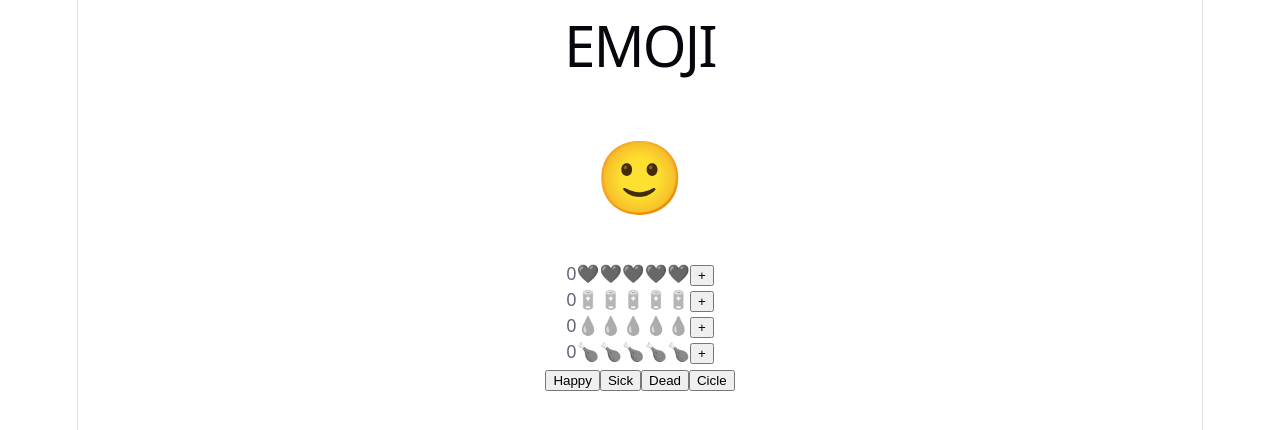
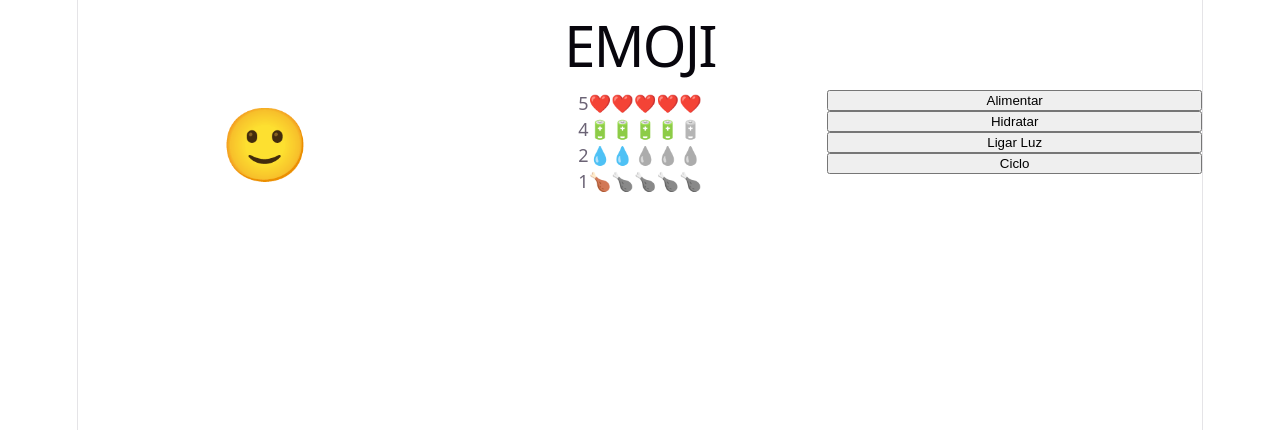
Before and after one commit to ufjf-dcc207/ufjf-dcc207-2026-3-a-atv06-igorknop, a React (Vite) app: page / in a window 1280 px wide. Shown: the top 430 px of the page. Built offline with nearby package versions, Linux system fonts and the light colour scheme.

Commit message:
iça o estado

```diff
--- a/src/Atributo.tsx
+++ b/src/Atributo.tsx
@@ -1,26 +1,12 @@
-import { useState } from "react";
 import "./Atributo.css";
 type AtributoProps = {
     icone: string;
+    valor: number;
 }
-export default function Atributo({ icone }: AtributoProps) {
-    const [valor, setValor] = useState<number>(0)
-
+export default function Atributo({ icone, valor }: AtributoProps) {
     return (
         <div className="atributo">
             {valor}{icone.repeat(valor)}<span className="inativo">{icone.repeat(5 - valor)}</span>
-            <button onClick={() => {
-                setValor(updateValor);
-                setValor(updateValor);
-            }}>+</button>
         </div>
     );
 }
-
-function updateValor(prevValor) {
-    if (prevValor === 5) {
-        return 0;
-    } else {
-        return prevValor + 1;
-    }
-}
--- a/src/Emoji.css
+++ b/src/Emoji.css
@@ -1,4 +1,13 @@
 .emoji {
-    margin: 1em;
-    font-size: 4em;
+    display: grid;
+    grid-template-columns: repeat(3, 1fr);
+    & .face {
+        font-size: 4em;
+        display: grid;
+        place-content: center;
+    }
+    & .acoes, & .atributos  {
+        display: flex;
+        flex-direction: column;
+    }
 }
--- a/src/Emoji.tsx
+++ b/src/Emoji.tsx
@@ -14,26 +14,24 @@
 export default function Emoji() {
 
     const [status, setStatus] = useState<EMOJI_KEYS>("happy")
+    const [vida, setVida] = useState<number>(5);
+    const [energia, setEnergia] = useState<number>(4);
+    const [comida, setComida] = useState<number>(1);
+    const [agua, setAgua] = useState<number>(2);
 
-    function happyClick() {
-        console.log("Status: ", status);
-        console.log("Happy!!");
-        setStatus("happy");
-        console.log("Status: ", status);
+    function alimentarClick() {
+        setComida(Math.min(5, comida + 1));
     }
-    function sickClick() {
-        console.log("Status: ", status);
-        console.log("Sick!!");
-        setStatus("sick");
-        console.log("Status: ", status);
+    function hidratarClick() {
+        setAgua(Math.min(5, agua + 1));
     }
-    function deadClick() {
+    function altenarLuzClick() {
         console.log("Status: ", status);
         console.log("Dead!");
         setStatus("dead");
         console.log("Status: ", status);
     }
-    function cicleClick() {
+    function cicloClick() {
         switch (status) {
             case "dead":
                 setStatus("happy");
@@ -53,20 +51,22 @@
     console.log("Status: ", status);
 
     return (
-        <>
-            <div className="emoji">
+        <div className="emoji">
+            <div className="face">
                 {EMOJI_MAP.get(status) || "🫥"}
             </div>
-            <Atributo icone="❤️" />
-            <Atributo icone="🔋" />
-            <Atributo icone="💧" />
-            <Atributo icone="🍗" />
+            <div className="atributos">
+                <Atributo icone="❤️" valor={vida}/>
+                <Atributo icone="🔋" valor={energia}/>
+                <Atributo icone="💧" valor={agua}/>
+                <Atributo icone="🍗" valor={comida}/>
+            </div>
             <div className="acoes">
-                <button onClick={happyClick}>Happy</button>
-                <button onClick={sickClick}>Sick</button>
-                <button onClick={deadClick}>Dead</button>
-                <button onClick={cicleClick}>Cicle</button>
+                <button onClick={alimentarClick}>Alimentar</button>
+                <button onClick={hidratarClick}>Hidratar</button>
+                <button onClick={altenarLuzClick}>Ligar Luz</button>
+                <button onClick={cicloClick}>Ciclo</button>
             </div>
-        </>
+        </div>
     );
 }
```
